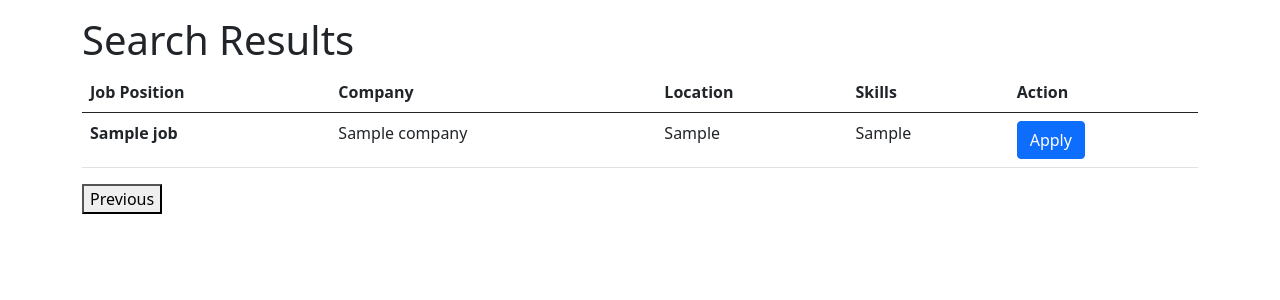
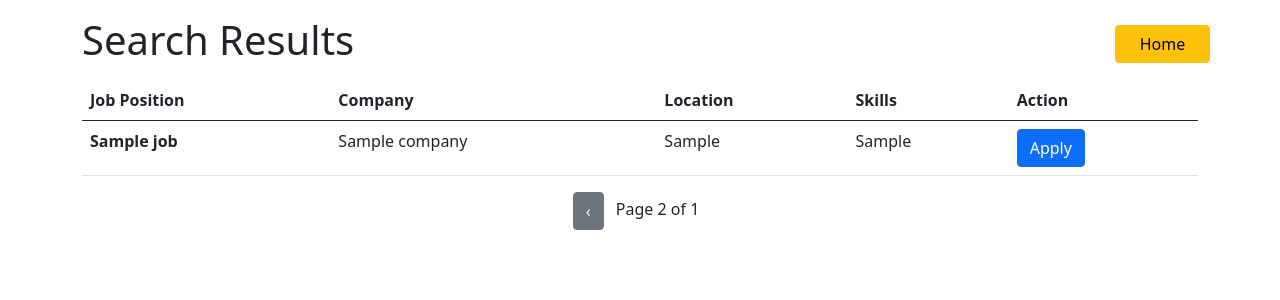
Before and after one commit to JackDouma/Big-Data-LinkedIn-Recommender-System, a Flask app: template templates/search.html in a window 1280 px wide. Shown: the top 300 px of the page. Run offline with Flask 3, Linux system fonts and the light colour scheme; the template is opened without the code that fills it: most values are stand-ins (such as "Sample title", 1, 10 or a date in 2020); parts of the project's set-up code (start-up, migrations or seed data) failed here and were passed over.

Commit message:
Pagination styling changes

```diff
--- a/app.py
+++ b/app.py
@@ -1,6 +1,7 @@
 from flask import Flask, render_template, request, redirect
 import csv
 import webbrowser
+import math
 
 app = Flask(__name__)
 app.secret_key = '1234'
@@ -54,10 +55,8 @@ def search():
             j += 1
             if(j <= i + 50 and j > i):
                 results.append(job)
-            if(results.count == 50):
-                break
 
-    return render_template('search.html', results=results, title_skills=title_skills_keyword, city=city_keyword, company=company_keyword, page=page)
+    return render_template('search.html', results=results, title_skills=title_skills_keyword, city=city_keyword, company=company_keyword, page=page, total_pages=math.ceil(j/50))
 
 if __name__ == '__main__':
     app.run(debug=True)
--- a/templates/index.html
+++ b/templates/index.html
@@ -17,7 +17,7 @@
             <button type="submit" name="page" value="0" class="col-md-1 mx-2 my-1 btn btn-primary">Search</button>
         </form>
 
-        <!-- Applided Jobs -->
+        <!-- Applied Jobs -->
         <h2 class="mt-5">Jobs Viewed</h2>
         <ul class="list-group">
             {% for job in appliedJobs %}
--- a/templates/search.html
+++ b/templates/search.html
@@ -8,7 +8,10 @@
 </head>
 <body>
     <div class="container mt-3">
-        <h1>Search Results</h1>
+        <div class="row align-items-center mb-2">
+            <h1 class="col">Search Results</h1>
+            <a href="/" class="btn btn-warning col-1">Home</a>
+        </div>
         <table class="table">
             <thead>
                 <th>Job Position</th>
@@ -49,17 +52,25 @@
             </tbody>
         </table>
 
-        <form action="/search" method="post">
+        {% if results|length != 0 %}
+        <form action="/search" method="post" class="mb-3 text-center">
             <input type="hidden" name="skills" value="{{title_skills}}">
             <input type="hidden" name="city" value="{{city}}">
             <input type="hidden" name="company" value="{{company}}">
             {% if page != 0 %}
-                <button type="submit" name="page" value="{{page - 1}}">Previous</button>
+                <button type="submit" name="page" value="{{page - 1}}" class="btn btn-secondary">&#8249;</button>
             {% endif %}
+            <span class="mx-2">Page {{ page + 1 }} of {{total_pages}}</span>
             {% if results|length == 50 %}
-                <button type="submit" name="page" value="{{page + 1}}">Next</button>
+                <button type="submit" name="page" value="{{page + 1}}" class="btn btn-secondary">&#8250;</button>
             {% endif %}
         </form>
+        {% else %}
+        <div class="text-center">
+            <h4>No results!</h4>
+            <a href="/" class="btn btn-primary">Return to home</a>
+        </div>
+        {% endif %}
 
     </div>
 
```
